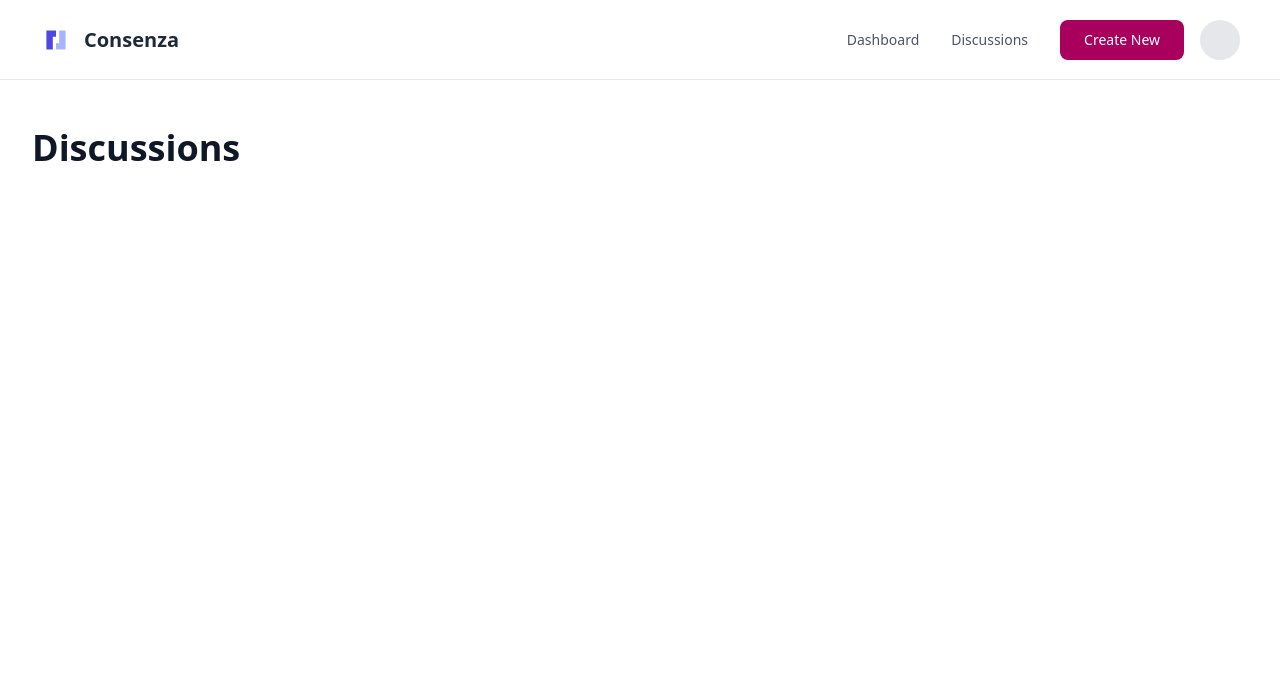
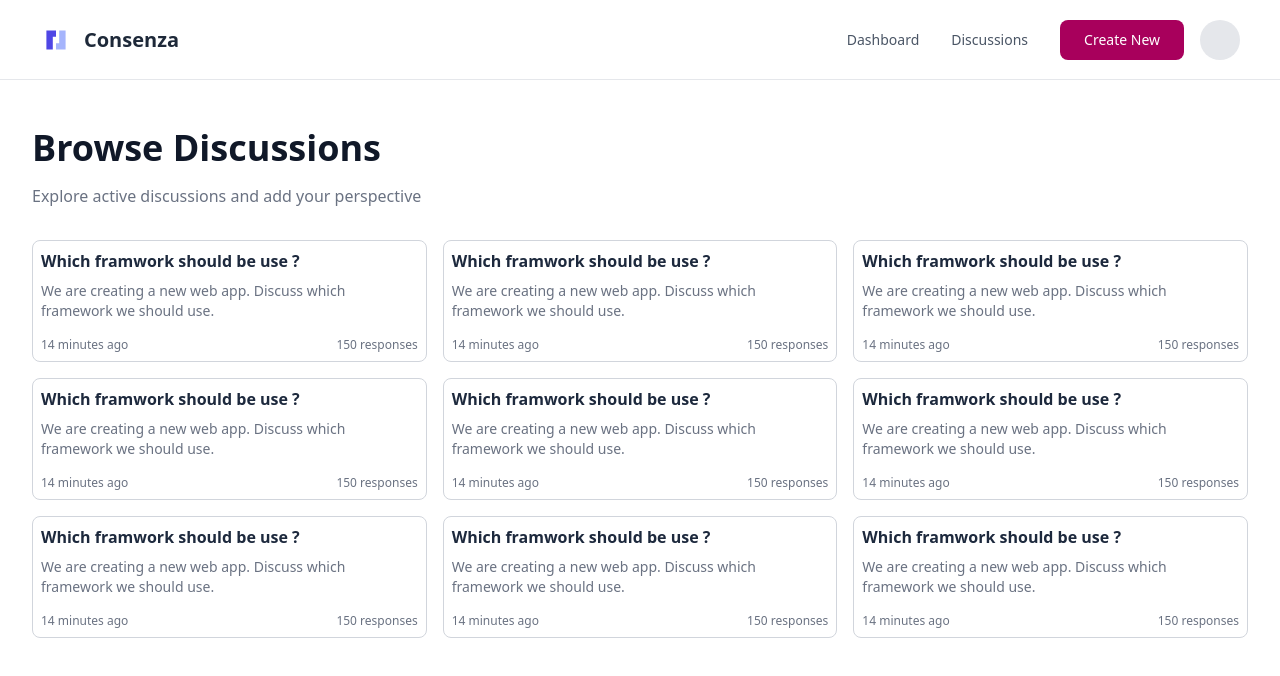
Before and after one commit to Philnue/baselhack_2025_the_loop, a Next.js app in the folder code/nextjs-frontend/: page /discussions in a window 1280 px wide. Shown: the top 676 px of the page. Built offline with nearby package versions, Linux system fonts and the light colour scheme.

Commit message:
Add discussions page

```diff
--- /dev/null
+++ b/code/nextjs-frontend/app/discussions/[disuccionId]/page.tsx
@@ -0,0 +1,3 @@
+export default function Discuss() {
+  return <div>DASDAS</div>;
+}
--- a/code/nextjs-frontend/app/discussions/page.tsx
+++ b/code/nextjs-frontend/app/discussions/page.tsx
@@ -1,11 +1,29 @@
+import DiscussionCard from "@/components/DiscussionCard";
+
 export default function DiscussionsPage() {
   return (
-    <div className="min-h-screen bg-white text-gray-900">
-      <main className="container mx-auto px-4 py-8 sm:px-6 lg:px-8 lg:py-12">
-        <h1 className="text-3xl font-bold text-gray-900 sm:text-4xl">
-          Discussions
+    <div className="flex min-h-screen flex-col">
+      <div className="container mx-auto px-4 py-8 sm:px-6 lg:px-8 lg:py-12">
+        <h1 className="text-3xl font-semibold text-gray-900 sm:text-4xl">
+          Browse Discussions
         </h1>
-      </main>
+
+        <div className="mt-4 text-gray-500">
+          Explore active discussions and add your perspective
+        </div>
+
+        <div className="grid grid-cols-1 md:grid-cols-2 lg:grid-cols-3 gap-4 mt-8">
+          <DiscussionCard />
+          <DiscussionCard />
+          <DiscussionCard />
+          <DiscussionCard />
+          <DiscussionCard />
+          <DiscussionCard />
+          <DiscussionCard />
+          <DiscussionCard />
+          <DiscussionCard />
+        </div>
+      </div>
     </div>
   );
 }
--- /dev/null
+++ b/code/nextjs-frontend/components/DiscussionCard.tsx
@@ -0,0 +1,32 @@
+import Link from "next/link";
+
+interface Props {
+  title: string;
+  desc: string;
+  created: string;
+  responses: string;
+  id: string;
+}
+
+export default function DiscussionCard({
+  title = "Which framwork should be use ?",
+  desc = "We are creating a new web app. Discuss which framework we should use.",
+  created = "14 minutes ago",
+  responses = "150 responses",
+  id = "12345-12345-123455-12314",
+}: Props) {
+  return (
+    <Link href={`/discussions/${id}`}>
+      <div className="border rounded-md p-2 border-gray-300">
+        <h1 className="font-semibold text-slate-800">{title}</h1>
+
+        <div className="text-gray-500 text-sm mt-2">{desc}</div>
+
+        <div className="flex justify-between text-gray-500 text-xs mt-4">
+          <div>{created}</div>
+          <div>{responses}</div>
+        </div>
+      </div>
+    </Link>
+  );
+}
--- /dev/null
+++ b/code/nextjs-frontend/components/ui/card.tsx
@@ -0,0 +1,92 @@
+import * as React from "react"
+
+import { cn } from "@/lib/utils"
+
+function Card({ className, ...props }: React.ComponentProps<"div">) {
+  return (
+    <div
+      data-slot="card"
+      className={cn(
+        "bg-card text-card-foreground flex flex-col gap-6 rounded-xl border py-6 shadow-sm",
+        className
+      )}
+      {...props}
+    />
+  )
+}
+
+function CardHeader({ className, ...props }: React.ComponentProps<"div">) {
+  return (
+    <div
+      data-slot="card-header"
+      className={cn(
+        "@container/card-header grid auto-rows-min grid-rows-[auto_auto] items-start gap-2 px-6 has-data-[slot=card-action]:grid-cols-[1fr_auto] [.border-b]:pb-6",
+        className
+      )}
+      {...props}
+    />
+  )
+}
+
+function CardTitle({ className, ...props }: React.ComponentProps<"div">) {
+  return (
+    <div
+      data-slot="card-title"
+      className={cn("leading-none font-semibold", className)}
+      {...props}
+    />
+  )
+}
+
+function CardDescription({ className, ...props }: React.ComponentProps<"div">) {
+  return (
+    <div
+      data-slot="card-description"
+      className={cn("text-muted-foreground text-sm", className)}
+      {...props}
+    />
+  )
+}
+
+function CardAction({ className, ...props }: React.ComponentProps<"div">) {
+  return (
+    <div
+      data-slot="card-action"
+      className={cn(
+        "col-start-2 row-span-2 row-start-1 self-start justify-self-end",
+        className
+      )}
+      {...props}
+    />
+  )
+}
+
+function CardContent({ className, ...props }: React.ComponentProps<"div">) {
+  return (
+    <div
+      data-slot="card-content"
+      className={cn("px-6", className)}
+      {...props}
+    />
+  )
+}
+
+function CardFooter({ className, ...props }: React.ComponentProps<"div">) {
+  return (
+    <div
+      data-slot="card-footer"
+      className={cn("flex items-center px-6 [.border-t]:pt-6", className)}
+      {...props}
+    />
+  )
+}
+
+export {
+  Card,
+  CardHeader,
+  CardFooter,
+  CardTitle,
+  CardAction,
+  CardDescription,
+  CardContent,
+}
```
